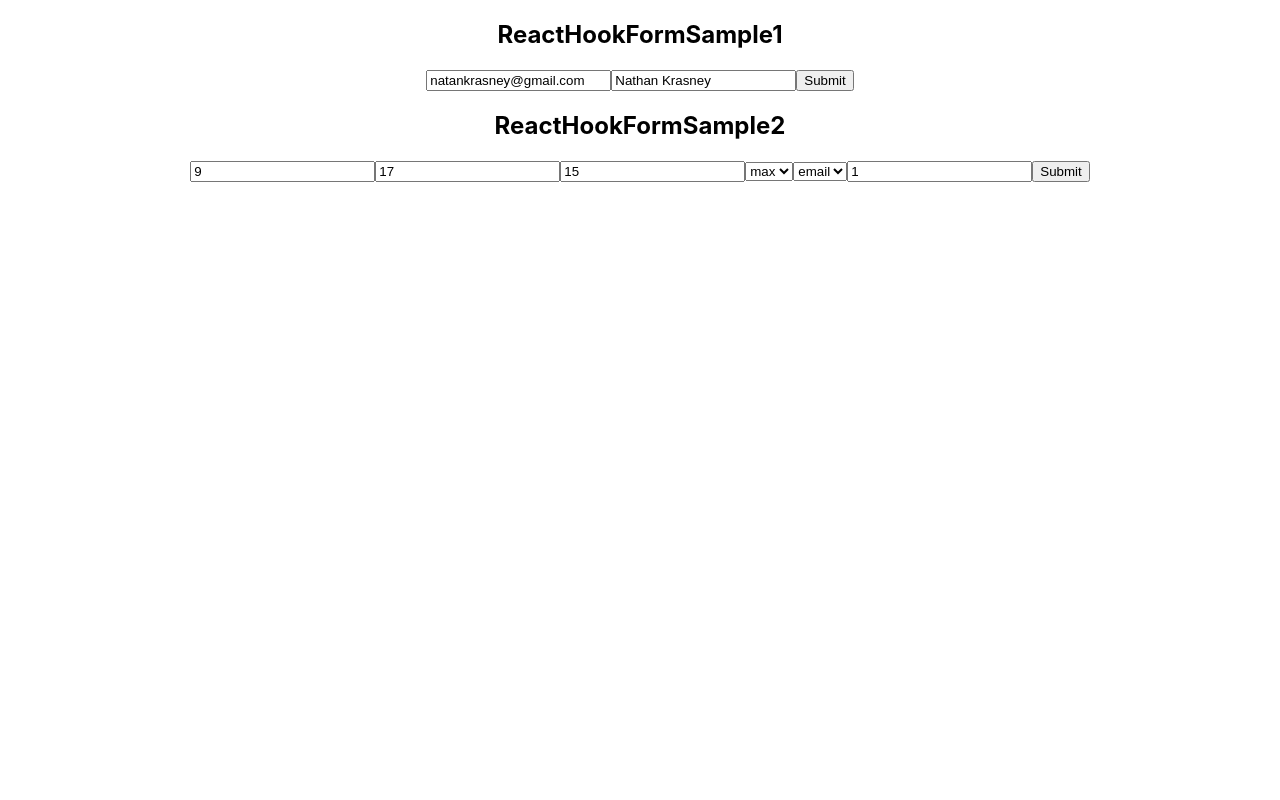
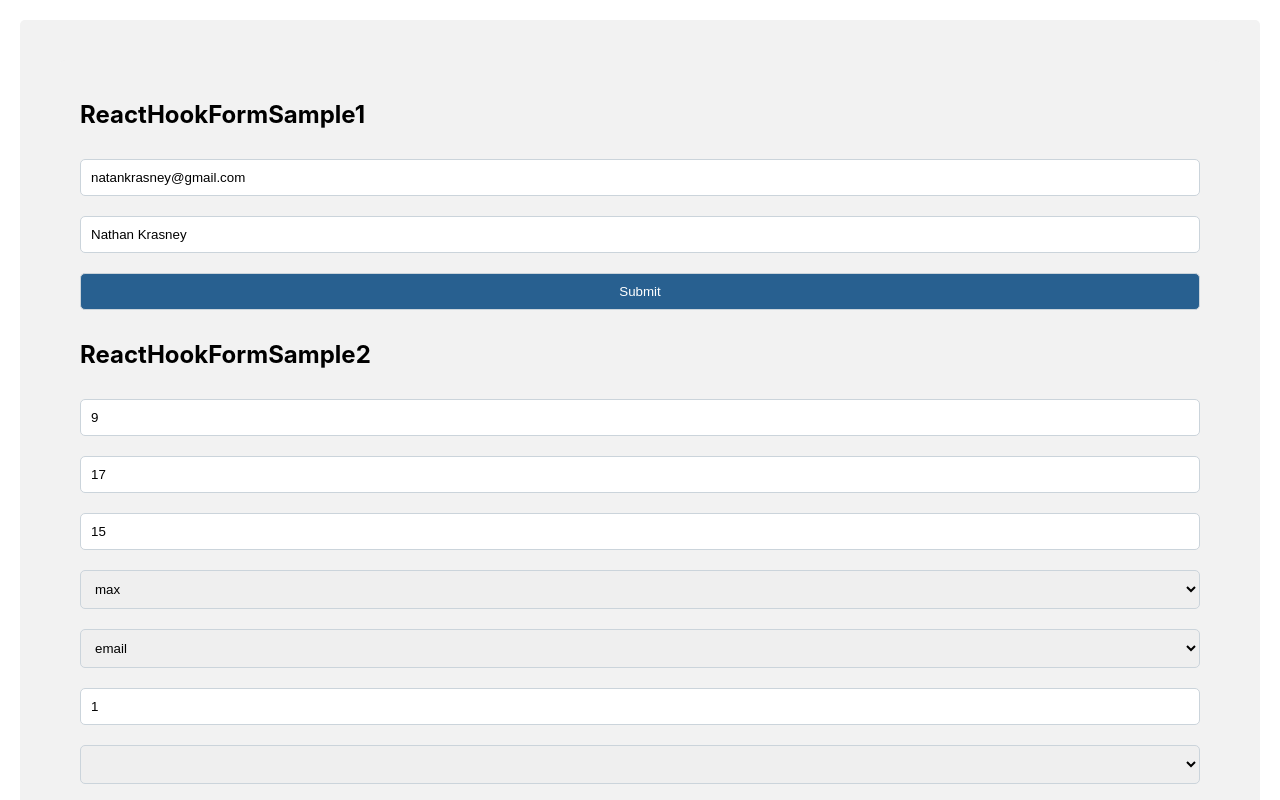
Before and after one commit to NathanKr/react-hooks-form-playground, a React (Create React App) app in the folder my-app/: page / in a window 1280 px wide. Shown: the top 800 px of the page. Built offline with nearby package versions, Linux system fonts and the light colour scheme.

Commit message:
simple style

```diff
--- a/my-app/src/App.css
+++ /dev/null
@@ -1,38 +0,0 @@
-.App {
-  text-align: center;
-}
-
-.App-logo {
-  height: 40vmin;
-  pointer-events: none;
-}
-
-@media (prefers-reduced-motion: no-preference) {
-  .App-logo {
-    animation: App-logo-spin infinite 20s linear;
-  }
-}
-
-.App-header {
-  background-color: #282c34;
-  min-height: 100vh;
-  display: flex;
-  flex-direction: column;
-  align-items: center;
-  justify-content: center;
-  font-size: calc(10px + 2vmin);
-  color: white;
-}
-
-.App-link {
-  color: #61dafb;
-}
-
-@keyframes App-logo-spin {
-  from {
-    transform: rotate(0deg);
-  }
-  to {
-    transform: rotate(360deg);
-  }
-}
--- a/my-app/src/App.js
+++ b/my-app/src/App.js
@@ -1,5 +1,4 @@
 import React from 'react';
-import './App.css';
 import ReactHookFormSample1 from './ReactHookFormSample1';
 import ReactHookFormSample2 from './ReactHookFormSample2';
 
--- a/my-app/src/ReactHookFormSample1.js
+++ b/my-app/src/ReactHookFormSample1.js
@@ -32,7 +32,7 @@ const ReactHookFormSample1 = () => {
       />
       {errors.username && errors.username.message}
 
-      <button type="submit">Submit</button>
+      <input type="submit" />
     </form>
   );
 };
--- a/my-app/src/ReactHookFormSample2.js
+++ b/my-app/src/ReactHookFormSample2.js
@@ -12,6 +12,8 @@ function ReactHookFormSample2() {
       tresholdType: "max",
       notifyType: "email",
       maxNotification: 1,
+      userName: "",
+      stationName: "",
     },
   });
   const onSubmit = (data) => console.log(data);
@@ -24,9 +26,9 @@ function ReactHookFormSample2() {
         placeholder="Start Active Hour [0-23]"
         name="startActiveHour"
         ref={register({
-          required: true,
-          min: { value: 0, message: "value must be >= 0" },
-          max: { value: 23, message: "value must be <= 23" },
+          required: { value: true, message: "start is required" },
+          min: { value: 0, message: "start must be >= 0" },
+          max: { value: 23, message: "start must be <= 23" },
           validate: (value) =>
             parseInt(value) < parseInt(getValues("endActiveHour")) ||
             "start must be < end",
@@ -39,9 +41,9 @@ function ReactHookFormSample2() {
         placeholder="End Active Hour [0-23]"
         name="endActiveHour"
         ref={register({
-          required: true,
-          min: { value: 0, message: "value must be >= 0" },
-          max: { value: 23, message: "value must be <= 23" },
+          required: { value: true, message: "end is required" },
+          min: { value: 0, message: "end must be >= 0" },
+          max: { value: 23, message: "end must be <= 23" },
           validate: (value) =>
             parseInt(value) > parseInt(getValues("startActiveHour")) ||
             "end must be > start",
@@ -54,20 +56,26 @@ function ReactHookFormSample2() {
         placeholder="Treshold Value [Knots]"
         name="tresholdValueKnots"
         ref={register({
-          required: true,
-          min: { value: 0, message: "value must be >= 0" },
+          required: { value: true, message: "treshold value is required" },
+          min: { value: 0, message: "treshold value must be >= 0" },
         })}
       />
       {errors.tresholdValueKnots && errors.tresholdValueKnots.message}
 
-      <select name="tresholdType" ref={register({ required: true })}>
+      <select
+        name="tresholdType"
+        ref={register({ required: "treshold type is required" })}
+      >
         <option value="max">max</option>
         <option value="avg">avg</option>
         <option value="min">min</option>
       </select>
       {errors.tresholdType && errors.tresholdType.message}
 
-      <select name="notifyType" ref={register({ required: true })}>
+      <select
+        name="notifyType"
+        ref={register({ required: "notify type is required" })}
+      >
         <option value="email">email</option>
         <option value="sms">sms</option>
         <option value="voice">voice</option>
@@ -79,11 +87,28 @@ function ReactHookFormSample2() {
         placeholder="Max Notification"
         name="maxNotification"
         ref={register({
-          required: true,
-          min: { value: 0, message: "value must be >= 0" },
+          required: "max notification is required",
+          min: { value: 0, message: "max notification must be >= 0" },
         })}
       />
       {errors.maxNotification && errors.maxNotification.message}
+
+      <select name="userName" ref={register({ required: "user name is required" })}>
+        <option value="userName1">userName1</option>
+        <option value="userName2">userName2</option>
+        <option value="userName3">userName3</option>
+      </select>
+      {errors.userName && errors.userName.message}
+
+      <select
+        name="stationName"
+        ref={register({ required: "station name is required" })}
+      >
+        <option value="stationName1">stationName1</option>
+        <option value="stationName2">stationName2</option>
+        <option value="stationName3">stationName3</option>
+      </select>
+      {errors.stationName && errors.stationName.message}
 
       <input type="submit" />
     </form>
--- a/my-app/src/index.css
+++ b/my-app/src/index.css
@@ -11,3 +11,33 @@ code {
   font-family: source-code-pro, Menlo, Monaco, Consolas, 'Courier New',
     monospace;
 }
+
+
+div {
+  background-color: #F2F2F2;
+  padding: 20px;
+  margin: 20px;
+  border-radius: 5px;
+}
+
+
+/* multiple selector : select input and select */
+input , select {
+   width: 100%;
+   padding: 10px;
+   margin: 10px 0;
+   /* border and padding are included in height\width */
+   box-sizing: border-box;
+   border: 1px solid #cbd4db;
+   border-radius: 5px;
+}
+
+input[type="submit"]:hover {
+   background-color: lightblue;
+   cursor: pointer;
+}
+
+input[type="submit"] {
+   background-color: #286090;
+   color: white;
+}
```
